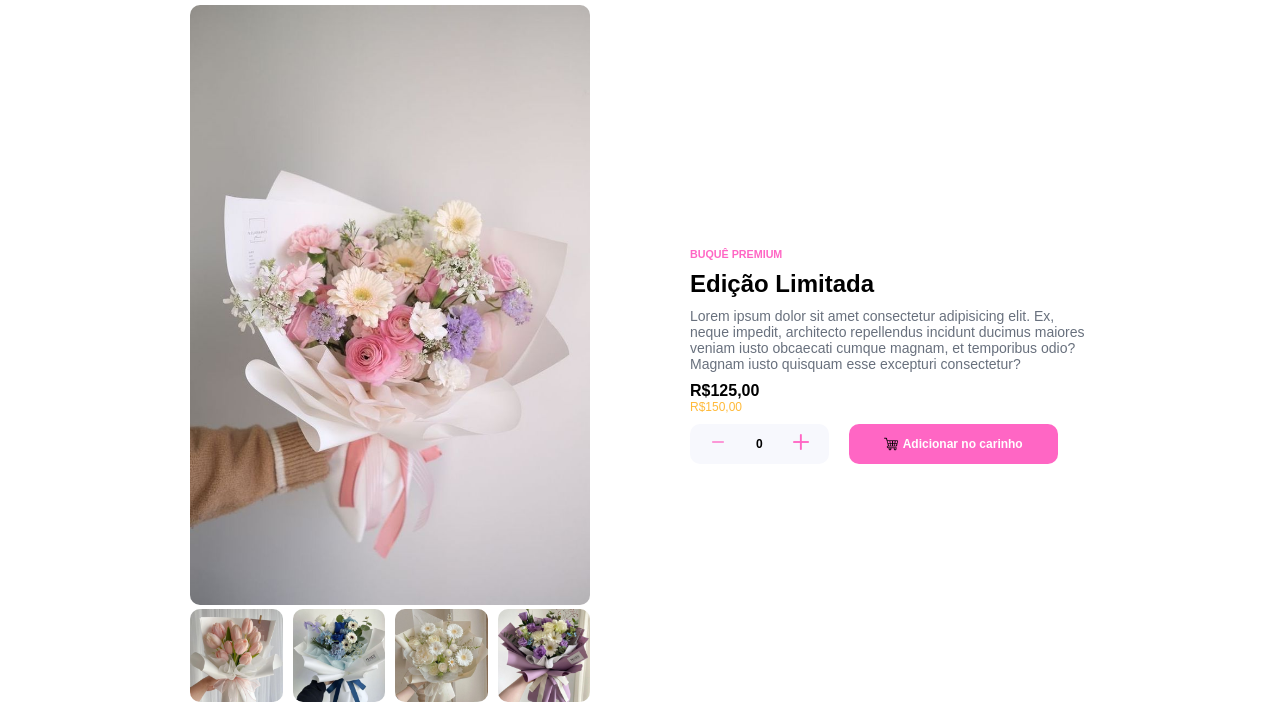
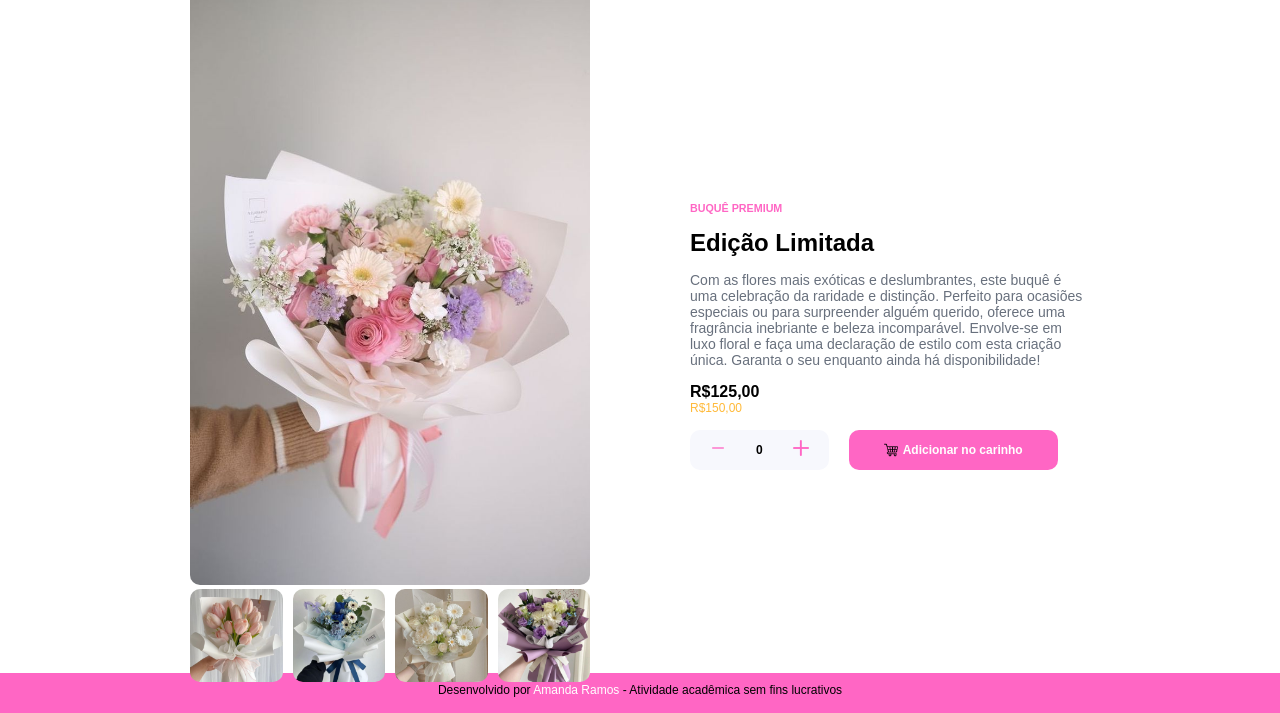
Before and after one commit to amandaduara/PaginaSimples, a plain HTML site: page index.html in a window 1280 px wide. Shown: the part 88-801 px from the top of the page. Drawn offline with Linux system fonts and the light colour scheme.

Commit message:
footer finalizado e correções feitas

```diff
--- a/index.html
+++ b/index.html
@@ -27,7 +27,7 @@
 
             <div class="lado-direito-menu">
                 <a href="#"><img src="imgs/carrinho.png"></a>
-                <a href="#""><img src="imgs/avatar.png"></a>
+                <a href="#"><img src="imgs/avatar.png"></a>
             </div>
         </div>
         <div class="linha"></div>
@@ -61,7 +61,7 @@
                     <div class="content">
                         <h6>BUQUÊ PREMIUM</h6>
                         <h1>Edição Limitada</h1>
-                        <p>Lorem ipsum dolor sit amet consectetur adipisicing elit. Ex, neque impedit, architecto repellendus incidunt ducimus maiores veniam iusto obcaecati cumque magnam, et temporibus odio? Magnam iusto quisquam esse excepturi consectetur?</p>
+                        <p>Com as flores mais exóticas e deslumbrantes, este buquê é uma celebração da raridade e distinção. Perfeito para ocasiões especiais ou para surpreender alguém querido, oferece uma fragrância inebriante e beleza incomparável. Envolve-se em luxo floral e faça uma declaração de estilo com esta criação única. Garanta o seu enquanto ainda há disponibilidade!</p>
                         <div class="precos">
                             <span class="preco">R$125,00</span>
                             <span class="off">R$150,00</span>
@@ -84,5 +84,8 @@
             </div>
         </section>
     </main>
+    <footer>
+        <div class="nome"> Desenvolvido por <span>Amanda Ramos</span> - Atividade acadêmica sem fins lucrativos</div>
+    </footer>
 </body>
 </html>
--- a/style.css
+++ b/style.css
@@ -60,7 +60,7 @@ nav ul li a{
     justify-content: center;
     align-items: center;
     width: 100%;
-    height: calc(100vh - 85px);
+    height: calc(100vh - 125px);
     gap: 100px;
 }
 
@@ -105,7 +105,7 @@ nav ul li a{
     max-width: 400px;
     display: flex;
     flex-direction: column;
-    gap: 10px;
+    gap: 15px;
 }
 
 .lado-direito h6{
@@ -174,3 +174,16 @@ nav ul li a{
 .botao img{
     width: 14px;
 }
+
+footer{
+    padding: 10px 5%;
+    height: 40px;
+    background-color: #FF66C4;
+    text-align: center;
+    align-items: center;
+    font-size: 12px;
+}
+
+.nome span{
+    color: #fff;
+}
```
